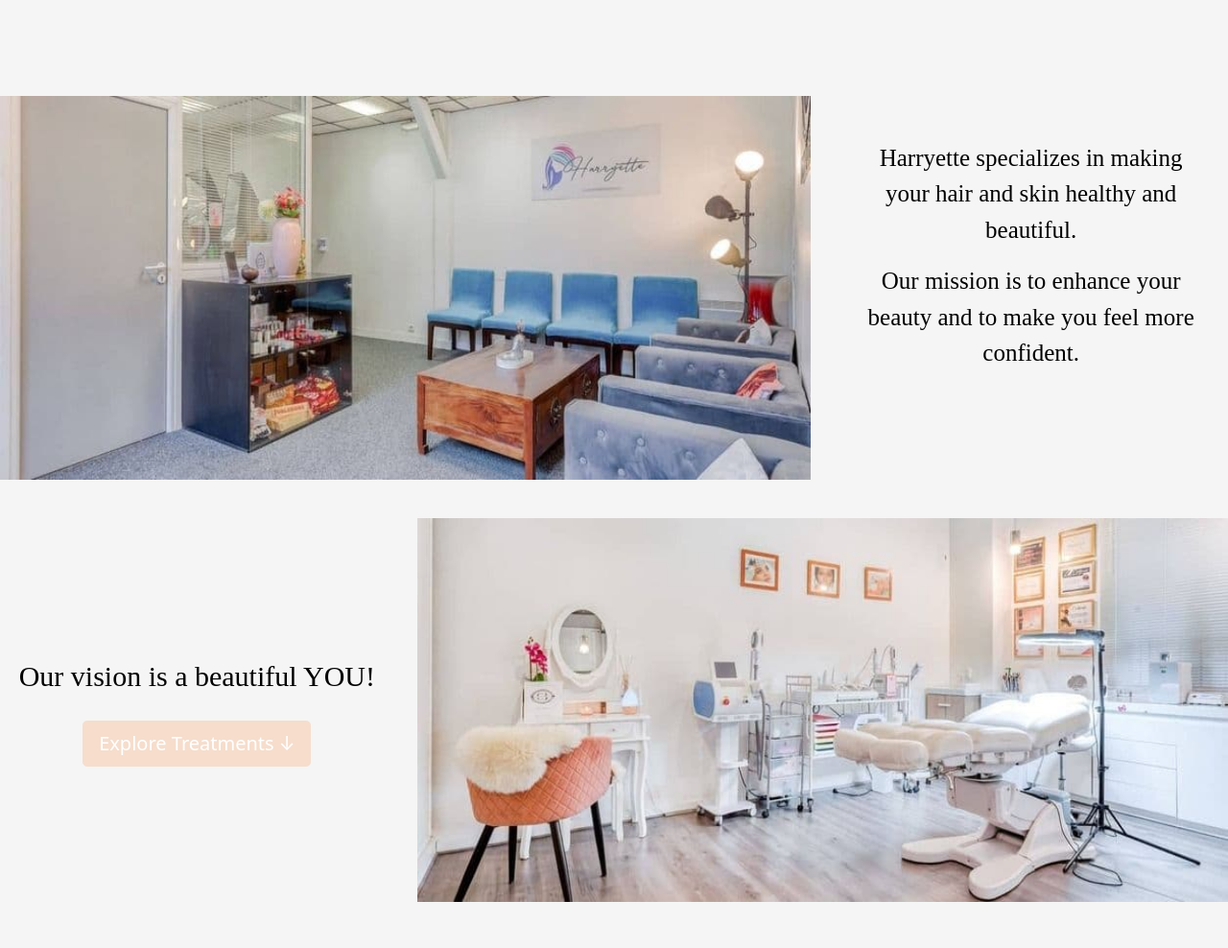
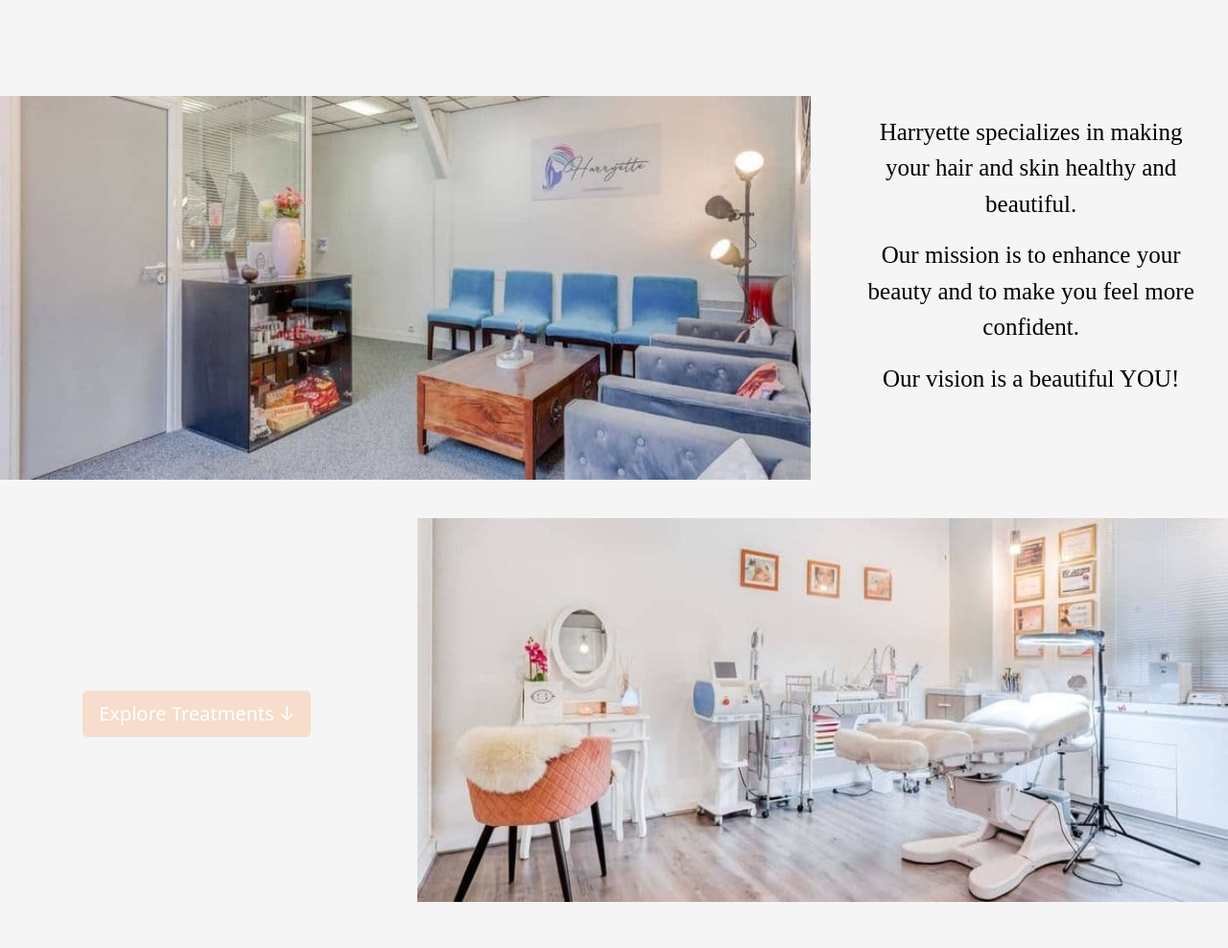
Before and after one commit to HarryetteSalonParis/harryettesalon, a PHP site: page / in a window 1280 px wide. Shown: the top 988 px of the page at 96% size. Run offline with PHP 8.4, Linux system fonts and the light colour scheme; some libraries are stand-ins or nearby versions.

Commit message:
Issue Fix 05-10-2022

```diff
--- a/index.php
+++ b/index.php
@@ -10,12 +10,20 @@
                     .home-details-image{
                         display: none;
                     }
+
+                    .btn-treatments{
+                        display: none;
+                    }
                 }
 
                 @media screen and (min-width: 576px){
                     .home-details{
                         padding-top: 100px;
 
+                    }
+
+                    .second-home-details{
+                        padding-top: 40px;
                     }
                 }
 
@@ -89,21 +97,19 @@
                                     <div class="home-intro text-center">
                                         <p>Harryette specializes in making your hair and skin healthy and beautiful.</p>
                                         <p>Our mission is to enhance your beauty and to make you feel more confident.</p>
+                                        <p>Our vision is a beautiful YOU!</p>
                                     </div>
                                 </div>
 
                             </div>
                         </div>
 
-                        <div class="row" style="padding-top: 40px;">
+                        <div class="row second-home-details">
 
                             <div class="col-sm-4 align-self-center">
-                                <div class="home-intro" style="font-size: 30px;">
-                                    <p style="text-align: center;">Our vision is a beautiful YOU!</p>
-                                </div>
-                                <div class="btn-bookAppointment pt-2 d-flex justify-content-center">
+                                <div class="btn-bookAppointment  pt-2 d-flex justify-content-center">
                                     <a href="#treatments">
-                                        <button type="button" class="btn btn-outline-primary btn-lg" >Explore Treatments ↓</button>
+                                        <button type="button" class="btn btn-outline-primary btn-lg btn-treatments" >Explore Treatments ↓</button>
                                     </a>
                                 </div>
                             </div>
@@ -231,7 +237,8 @@
 
                 </div>
             <!-- Menu Content Section Ends-->
-
+            <div id="fb-root"></div>
+            <script async defer src="https://connect.facebook.net/en_US/sdk.js#xfbml=1&version=v3.2"></script>
 <?php include('partialpages/footer.php') ?>
 
 <script>
--- a/partialpages/footer.php
+++ b/partialpages/footer.php
@@ -38,6 +38,11 @@
                 background-color: white;
             }
 
+            .harryette-image-footer{
+                width: 100%;
+                height: 100%;
+            }
+
 
         </style>
         <script src="https://cdnjs.cloudflare.com/ajax/libs/jquery/3.6.0/jquery.min.js"></script>
@@ -56,7 +61,7 @@
                     <div class="row" style="text-align: -webkit-center;">
 
                         <div class="col-sm-3 align-self-center">
-                            <img src="./images/Image.webp" class="img-responsive" width="100%" height="100%">
+                            <img src="./images/Image.jpg" class="img-responsive harryette-image-footer" >
                         </div>
 
                         <div class="footer-details col-sm-6 pt-5">
--- a/partialpages/header.php
+++ b/partialpages/header.php
@@ -40,6 +40,20 @@
                     document.getElementById("navbar").style.top = "-100px";
                 }
                 prevScrollpos = currentScrollPos;
+            }
+        </script>
+
+        <script>
+            function openNav() {
+                document.getElementById("mySidenav").style.width = "250px";
+                document.getElementById("main").style.marginLeft = "250px";
+                document.body.style.backgroundColor = "rgba(0,0,0,0.4)";
+            }
+
+            function closeNav() {
+                document.getElementById("mySidenav").style.width = "0";
+                document.getElementById("main").style.marginLeft= "0";
+                document.body.style.backgroundColor = "white";
             }
         </script>
 
@@ -135,15 +149,10 @@
                                     <li class="nav-item">
                                         <a class="nav-link" href="./contact.php">Contact Us</a>
                                     </li>
-
                                 </ul>
-                                </div>
                             </div>
                         </nav>
                     </div>
                 </div>
             </div>
         </header>
-        <body>
-        <div id="fb-root"></div>
-        <script async defer crossorigin="anonymous" src="https://connect.facebook.net/en_US/sdk.js#xfbml=1&version=v14.0" nonce="bvpjkibm"></script>
```
Also changed, not shown: images/Image.jpg (added), images/Image.webp (deleted). Lines whose indentation alone changed are shown as unchanged.
